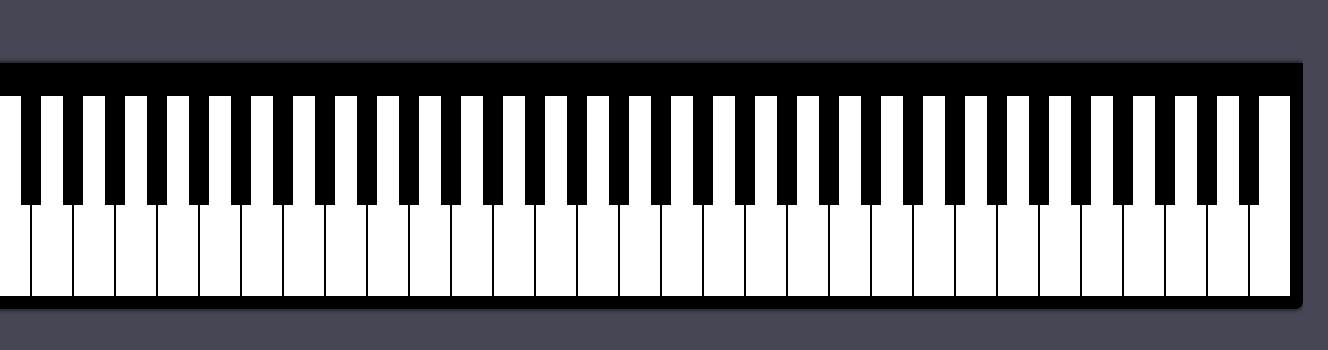
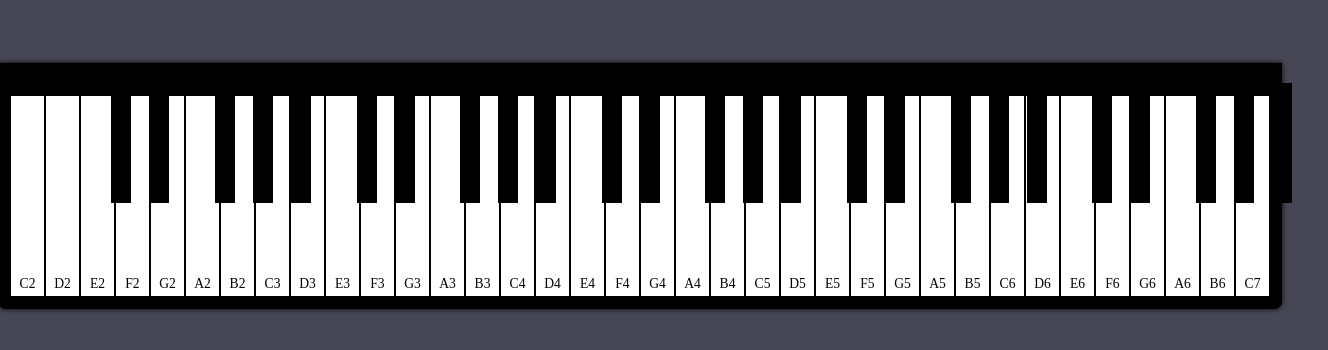
Before and after one commit to luizdevfelipe/piano, a plain HTML site: page index.html in a window 1280 px wide. Shown: the part 214-564 px from the top of the page, 1328 px wide, since content can reach past the window. Drawn offline with Linux system fonts and the light colour scheme.

Commit message:
reorganização das teclas

```diff
--- a/index.html
+++ b/index.html
@@ -10,73 +10,73 @@
 
 <body>
     <!-- 61 teclas -->
-    <!-- 31 brancas e 30 pretas-->
+    <!-- 36 brancas e 25 pretas-->
     <!-- 1330px quebra -->
     <ul class="brancas">
-        <li></li>
-        <li></li>
-        <li></li>
-        <li></li>
-        <li></li>
-        <li></li>
-        <li></li>
-        <li></li>
-        <li></li>
-        <li></li>
-        <li></li>
-        <li></li>
-        <li></li>
-        <li></li>
-        <li></li>
-        <li></li>
-        <li></li>
-        <li></li>
-        <li></li>
-        <li></li>
-        <li></li>
-        <li></li>
-        <li></li>
-        <li></li>
-        <li></li>
-        <li></li>
-        <li></li>
-        <li></li>
-        <li></li>
-        <li></li>
-        <li></li>
+        <li>C2</li>
+        <li>D2</li>
+        <li>E2</li>
+        <li>F2</li>
+        <li>G2</li>
+        <li>A2</li>
+        <li>B2</li>
+        <li>C3</li>
+        <li>D3</li>
+        <li>E3</li>
+        <li>F3</li>
+        <li>G3</li>
+        <li>A3</li>
+        <li>B3</li>
+        <li>C4</li>
+        <li>D4</li>
+        <li>E4</li>
+        <li>F4</li>
+        <li>G4</li>
+        <li>A4</li>
+        <li>B4</li>
+        <li>C5</li>
+        <li>D5</li>
+        <li>E5</li>
+        <li>F5</li>
+        <li>G5</li>
+        <li>A5</li>
+        <li>B5</li>
+        <li>C6</li>
+        <li>D6</li>
+        <li>E6</li>
+        <li>F6</li>
+        <li>G6</li>
+        <li>A6</li>
+        <li>B6</li>
+        <li>C7</li>
     </ul>
 
     <ul class="pretas">
         <li></li>
+        <li class="espaco"></li>
         <li></li>
         <li></li>
+        <li class="espaco"></li>
+        <li></li>
+        <li class="espaco"></li>
         <li></li>
         <li></li>
+        <li class="espaco"></li>
+        <li></li>
+        <li class="espaco"></li>
         <li></li>
         <li></li>
+        <li class="espaco"></li>
+        <li></li>
+        <li class="espaco"></li>
         <li></li>
         <li></li>
+        <li class="espaco"></li>
+        <li></li>
+        <li class="espaco"></li>
         <li></li>
         <li></li>
-        <li></li>
-        <li></li>
-        <li></li>
-        <li></li>
-        <li></li>
-        <li></li>
-        <li></li>
-        <li></li>
-        <li></li>
-        <li></li>
-        <li></li>
-        <li></li>
-        <li></li>
-        <li></li>
-        <li></li>
-        <li></li>
-        <li></li>
-        <li></li>
-        <li></li>
+        <li class="espaco"></li>
     </ul>
 
 </body>
--- a/style.css
+++ b/style.css
@@ -17,6 +17,8 @@ body {
 ul {
     list-style-type: none;
     display: flex;
+    cursor: pointer;
+    font-size: 0.85em;
 }
 
 li {
@@ -26,6 +28,7 @@ li {
 ul.pretas {
     position: absolute;
     top: 36%;
+    left: 8%;
     z-index: 1;
 }
 
@@ -40,13 +43,19 @@ ul.pretas>li {
     width: 20px;
     height: 120px;
     background-color: black;
-    margin: 11px;
+    margin: 9px;
+}
+
+ul.pretas>li.espaco{
+    margin-right: 36.6px;
 }
 
 ul.brancas>li {
-    width: 40px;
+    width: 33px;
     height: 200px;
     background-color: white;
+    padding-top: 180px;
+    text-align: center;
 }
 
 ul.brancas>li:hover{
```
